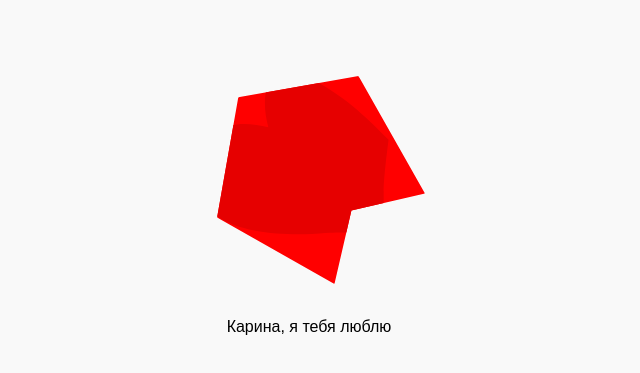
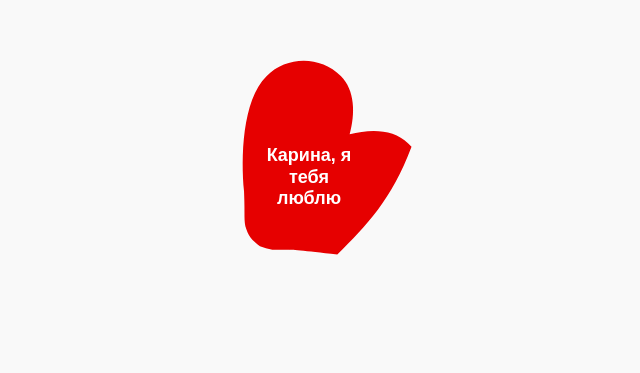
Before and after one commit to charnobul/KarinaYaTebyaLublu, a plain HTML site: page index.html in a window 1280 px wide. Shown: the part 223-596 px from the top of the page, without its empty margins (331-971 px from the left). Drawn offline with Linux system fonts and the light colour scheme.

Commit message:
Update styles.css

```diff
--- a/styles.css
+++ b/styles.css
@@ -17,22 +17,17 @@ body, html {
 .heart {
     width: 200px;
     height: 200px;
-    background-color: red;
-    clip-path: polygon(50% 0%, 100% 35%, 82% 100%, 50% 80%, 18% 100%, 0% 35%);
-    position: relative;
-    display: flex;
-    justify-content: center;
-    align-items: center;
-    font-size: 20px;
-    color: white;
-    font-weight: bold;
-    transform: rotate(-45deg); /* Поворачиваем сердечко */
-    margin: 50px auto;
+    transform: rotate(45deg); /* Поворачиваем сердечко, чтобы оно стало правильным */
 }
 
-.heart span {
+.heart-text {
     position: absolute;
     top: 50%;
     left: 50%;
     transform: translate(-50%, -50%);
+    font-size: 18px;
+    color: white;
+    font-weight: bold;
+    text-align: center;
+    line-height: 1.2;
 }
```
